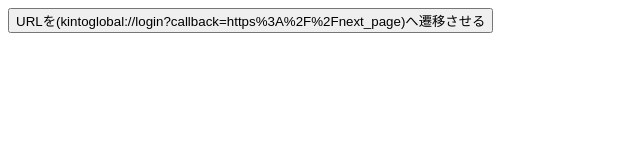
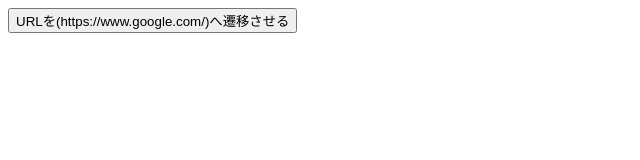
Before and after one commit to hiroya-hinomori/test-host, a plain HTML site: page docs/index.html in a window 1280 px wide. Shown: the whole page, without its empty margins (0-640 px from the left). Drawn offline with Linux system fonts and the light colour scheme.

Commit message:
Update index.html

```diff
--- a/docs/index.html
+++ b/docs/index.html
@@ -8,6 +8,6 @@
 </script>
 </head>
 <body>
-<input type="button" value="URLを(kintoglobal://login?callback=https%3A%2F%2Fnext_page)へ遷移させる" onclick="OnClickButton();">
+<input type="button" value="URLを(https://www.google.com/)へ遷移させる" onclick="OnClickButton();">
 </body>
 </html>
```
